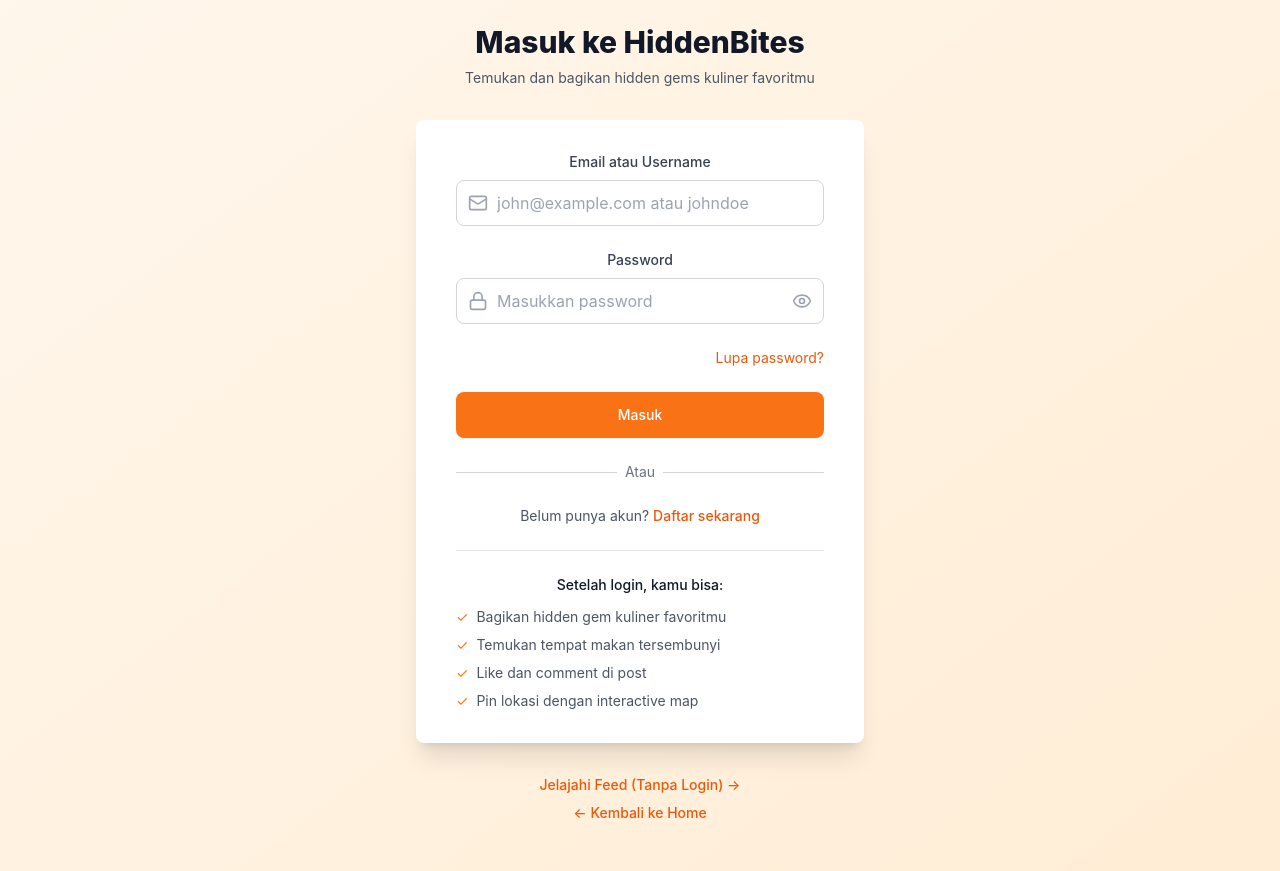
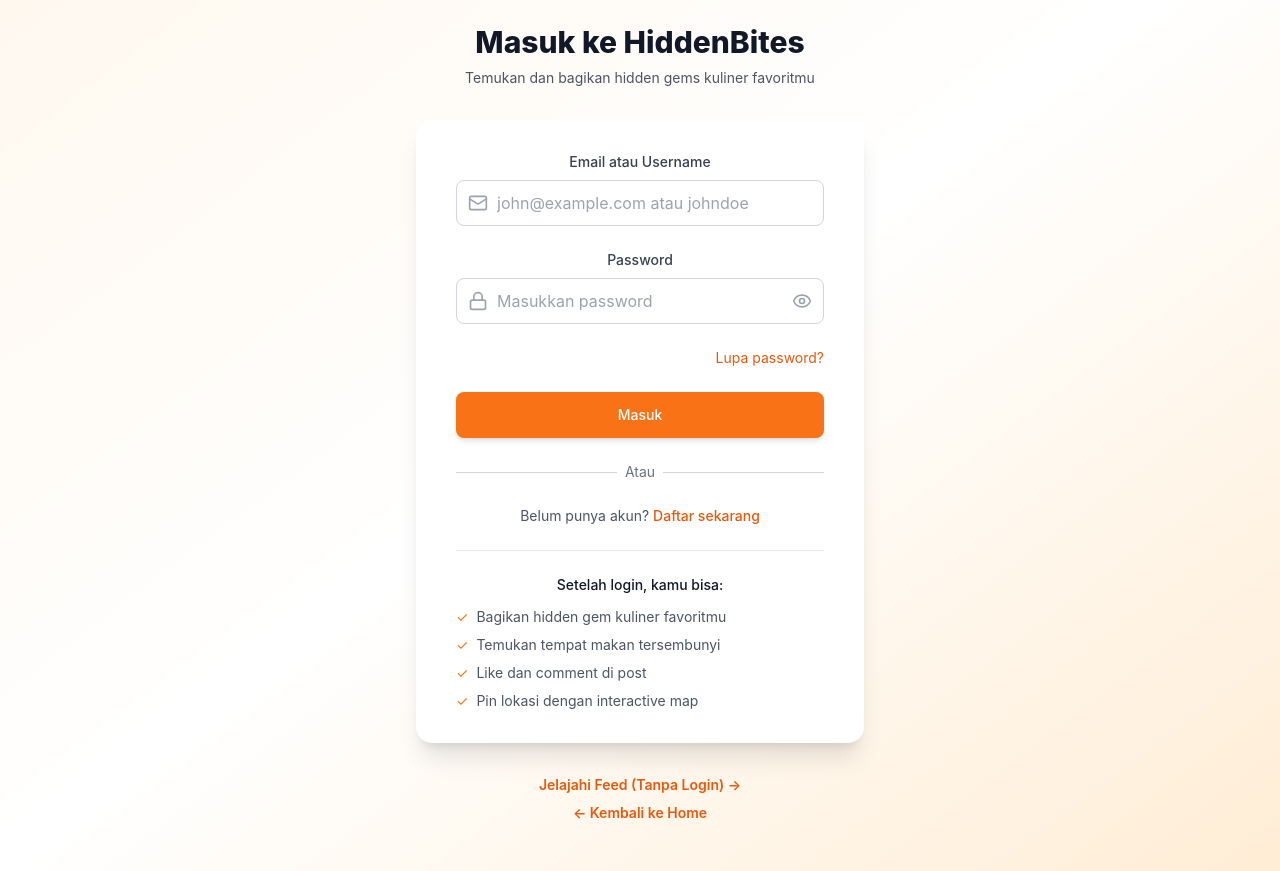
Before and after one commit to Archaeopteryx00/HiddenBites, a React app in the folder Frontend/: page /login in a window 1280 px wide. Shown: the part 160-1031 px from the top of the page. Built offline with nearby package versions, Linux system fonts and the light colour scheme.

Commit message:
Update LoginPage.tsx

```diff
--- a/Frontend/src/pages/LoginPage.tsx
+++ b/Frontend/src/pages/LoginPage.tsx
@@ -59,7 +59,7 @@ const LoginPage: React.FC = () => {
   };
 
   return (
-    <div className="min-h-screen bg-gradient-to-br from-orange-50 to-orange-100 flex items-center justify-center py-12 px-4 sm:px-6 lg:px-8">
+    <div className="min-h-screen bg-gradient-to-br from-orange-50 via-white to-orange-100 flex items-center justify-center py-12 px-4 sm:px-6 lg:px-8">
       <div className="max-w-md w-full space-y-8">
         {/* Header */}
         <div className="text-center">
@@ -75,7 +75,7 @@ const LoginPage: React.FC = () => {
         </div>
 
         {/* Login Card */}
-        <div className="bg-white py-8 px-4 shadow-xl rounded-lg sm:px-10">
+        <div className="bg-white py-8 px-4 shadow-xl rounded-2xl sm:px-10 transition-all hover:shadow-2xl hover:-translate-y-0.5">
           <form onSubmit={handleSubmit} className="space-y-6">
             {/* Error Message */}
             {error && (
@@ -100,7 +100,7 @@ const LoginPage: React.FC = () => {
                   value={formData.emailOrUsername}
                   onChange={(e) => setFormData({ ...formData, emailOrUsername: e.target.value })}
                   placeholder="john@example.com atau johndoe"
-                  className="block w-full pl-10 pr-3 py-2.5 border border-gray-300 rounded-lg focus:outline-none focus:ring-2 focus:ring-orange-500 focus:border-transparent"
+                  className="block w-full pl-10 pr-3 py-2.5 border border-gray-300 rounded-lg focus:outline-none focus:ring-2 focus:ring-orange-500 focus:border-transparent transition-all"
                   required
                 />
               </div>
@@ -152,10 +152,10 @@ const LoginPage: React.FC = () => {
             <button
               type="submit"
               disabled={loading}
-              className={`w-full flex justify-center py-3 px-4 border border-transparent rounded-lg shadow-sm text-sm font-medium text-white transition-colors ${
+              className={`w-full flex justify-center py-3 px-4 border border-transparent rounded-lg shadow-md text-sm font-medium text-white transition-colors ${
                 loading
                   ? 'bg-orange-400 cursor-not-allowed'
-                  : 'bg-orange-500 hover:bg-orange-600'
+                  : 'bg-orange-500 hover:bg-orange-600 hover:shadow-lg'
               }`}
             >
               {loading ? (
@@ -220,13 +220,13 @@ const LoginPage: React.FC = () => {
         <div className="text-center space-y-2">
           <Link
             to="/feed"
-            className="block text-orange-600 hover:text-orange-700 font-medium text-sm"
+            className="block text-orange-600 hover:text-orange-700 font-semibold text-sm transition-colors"
           >
             Jelajahi Feed (Tanpa Login) →
           </Link>
           <Link
             to="/"
-            className="block text-orange-600 hover:text-orange-700 font-medium text-sm"
+            className="block text-orange-600 hover:text-orange-700 font-semibold text-sm transition-colors"
           >
             ← Kembali ke Home
           </Link>
```
